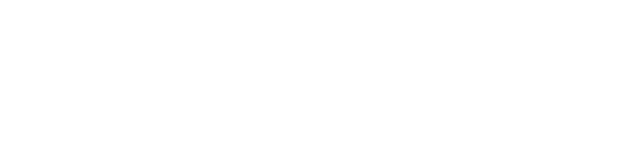
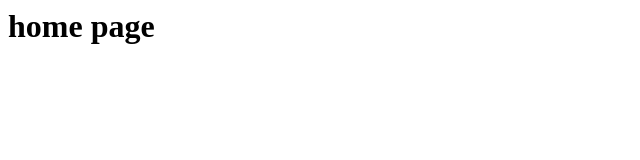
Before and after one commit to sarkariresult2025/sarkariresult2025.github.io, a plain HTML site: page index.html in a window 1280 px wide. Shown: the whole page, without its empty margins (0-640 px from the left). Drawn offline with Linux system fonts and the light colour scheme.

Commit message:
Update index.html

```diff
--- a/index.html
+++ b/index.html
@@ -1 +1 @@
-<name/>
+<h1> home page</h1>
```
